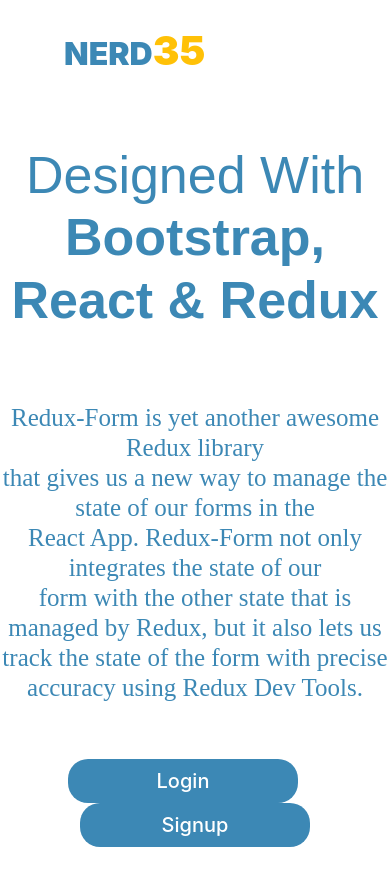
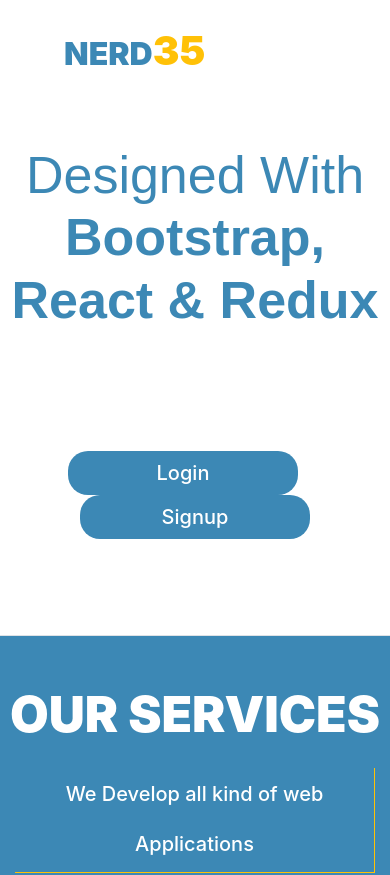
Before and after one commit to nerd35/nerd35coding, a React (Create React App) app: page / in a window 390 px wide. Shown: the top 875 px of the page. Built offline with nearby package versions, Linux system fonts and the light colour scheme.

Commit message:
hide hearder text on mobile

```diff
--- a/src/components/Home.js
+++ b/src/components/Home.js
@@ -14,8 +14,8 @@ const Home = () => {
 
                 </div>
                 <div className="row mb-5">
-                        <div className="col-lg-12 col-sm-12 mx-auto mt-5 text-center">
-                            <h3 className="headetText">
+                        <div className="col-lg-12 col-sm-12 mx-auto mt-5 text-center ">
+                            <h3 className="headetText d-none d-md-block">
                             Redux-Form is yet another awesome Redux library <br/> that gives us a new way to manage  the state of our forms  in  the <br/> React App.
 Redux-Form not only integrates the state  of our <br/> form with the other state that is managed by Redux,  but it  also lets us <br/> track the state of the form with precise accuracy using Redux Dev Tools.
                             </h3>
```
